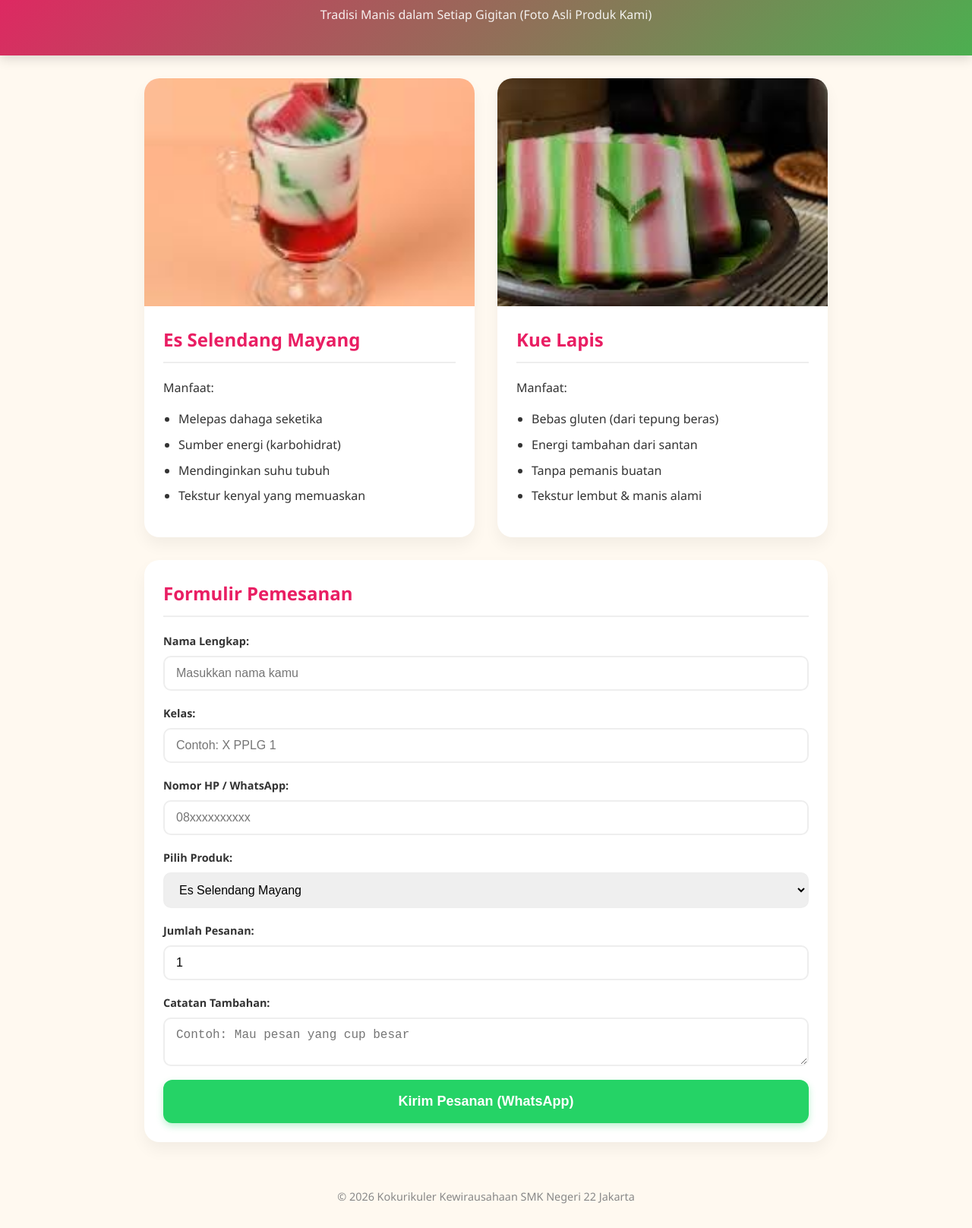
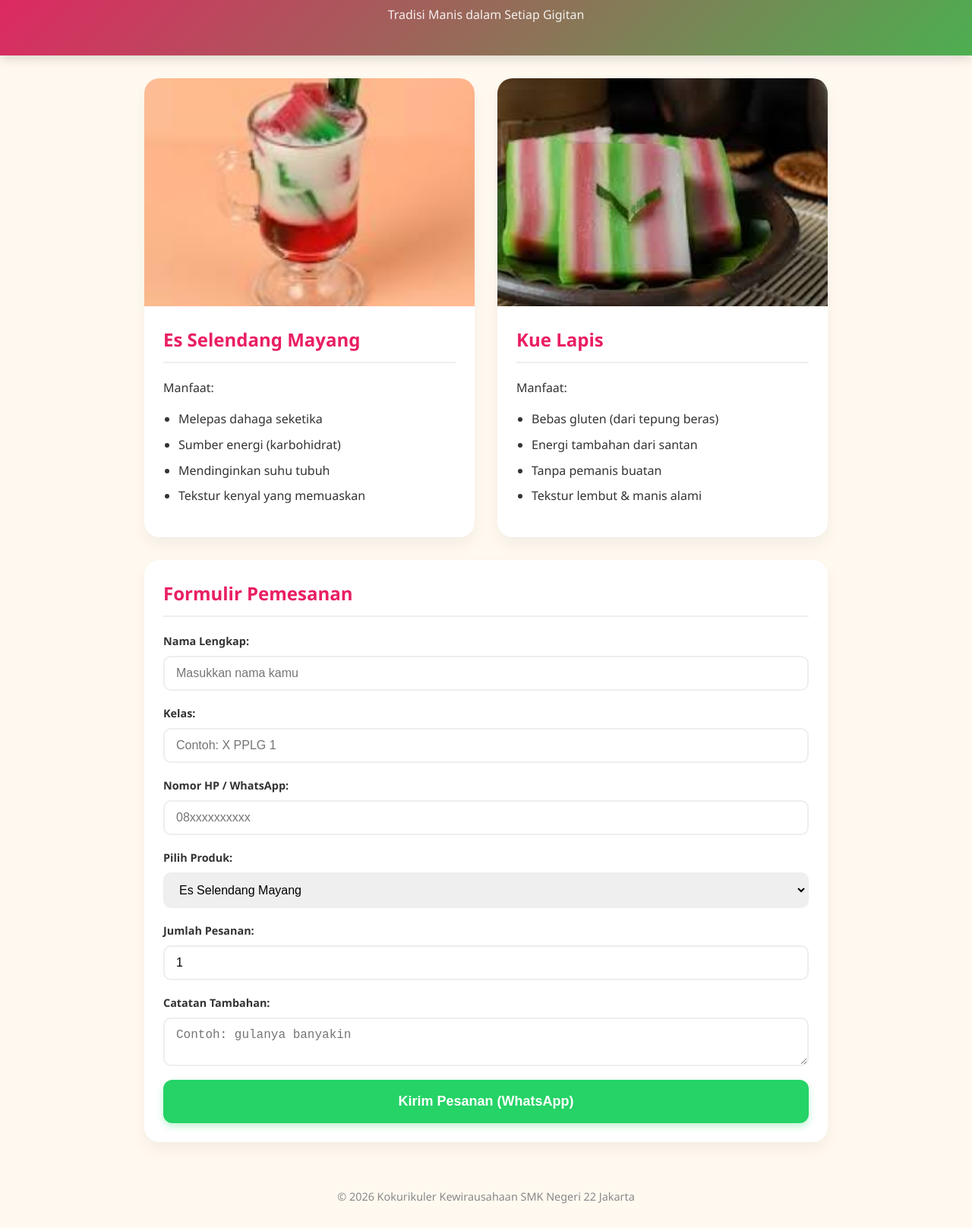
Before and after one commit to ramajidan71-create/es-selendang-mayang-dan-kue-lapis, a plain HTML site: page index.html in a window 1280 px wide. Shown: the part 107-1723 px from the top of the page at 76% size. Drawn offline with Linux system fonts and the light colour scheme.

Commit message:
index.html

```diff
--- a/index.html
+++ b/index.html
@@ -76,7 +76,7 @@
 
 <header>
     <h1>Warung Abang None</h1>
-    <p>Tradisi Manis dalam Setiap Gigitan (Foto Asli Produk Kami)</p>
+    <p>Tradisi Manis dalam Setiap Gigitan </p>
 </header>
 
 <div class="container">
@@ -135,7 +135,7 @@
                 <input type="number" id="jumlah" value="1" min="1">
 
                 <label>Catatan Tambahan:</label>
-                <textarea id="catatan" placeholder="Contoh: Mau pesan yang cup besar"></textarea>
+                <textarea id="catatan" placeholder="Contoh: gulanya banyakin"></textarea>
 
                 <button onclick="kirimWhatsApp()">Kirim Pesanan (WhatsApp)</button>
             </div>
```
